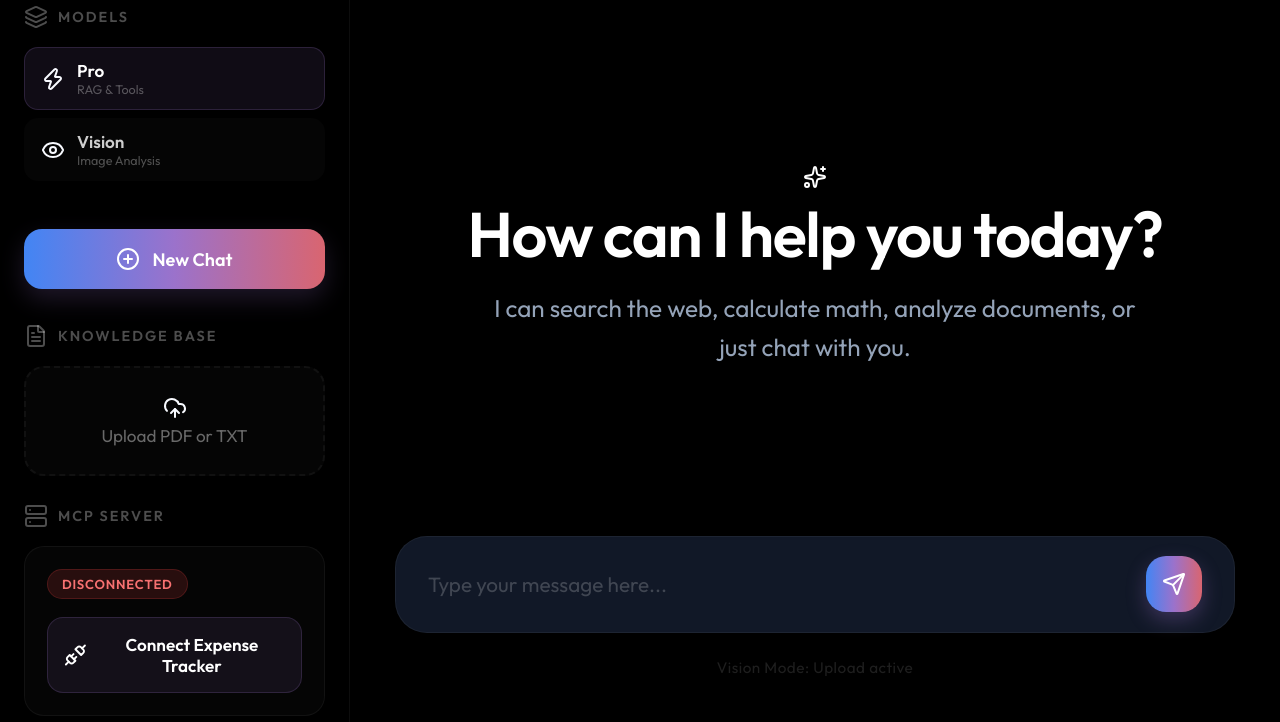
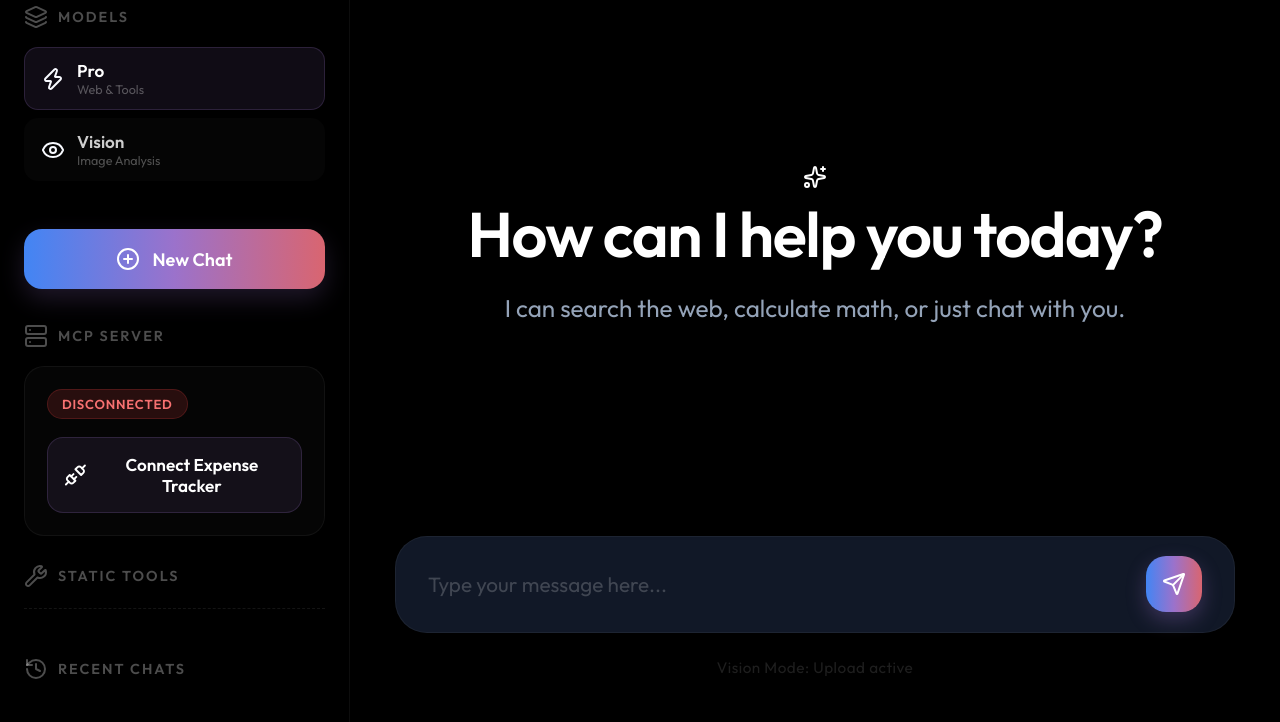
Before and after one commit to utk468/LLM_VLM_MODEL_CHATBOT_DATABASE, a FastAPI app: page / in a window 1280 px wide. Shown: the part 78-800 px from the top of the page. Run offline with FastAPI, Linux system fonts and the light colour scheme; data that the repository does not hold is empty.

Commit message:
Force tool usage and forbid AI boilerplate refusals remove knowledge base

```diff
--- a/backend/routing.py
+++ b/backend/routing.py
@@ -21,7 +21,7 @@ def route_query(state: ChatState) -> str:
     # Manual keyword routing for reliability
     urgent_tool_keywords = [
         "news", "today", "latest", "live", "weather", "calculator", "math",
-        "+", "-", "*", "/", "pdf", "document", "vision", "image", "pic"
+        "+", "-", "*", "/"
     ]
 
     if any(k in query for k in urgent_tool_keywords):
@@ -31,7 +31,7 @@ def route_query(state: ChatState) -> str:
     # LLM Decision for more complex cases
     prompt = f"""
     Decide if the user needs a TOOL or a DIRECT conversation.
-    Available Tools: Search (News/Live), Wikipedia (Facts/History), Calculator (Math), Document RAG.
+    Available Tools: Search (News/Live), Wikipedia (Facts/History), Calculator (Math).
 
     User Input: "{query}"
 
--- a/templates/index.html
+++ b/templates/index.html
@@ -28,7 +28,7 @@
                         <i data-lucide="zap"></i>
                         <div class="model-info">
                             <span class="model-name">Pro</span>
-                            <span class="model-desc">RAG & Tools</span>
+                            <span class="model-desc">Web & Tools</span>
                         </div>
                     </div>
                     <div class="model-item" id="model-vision">
@@ -45,21 +45,6 @@
                 <i data-lucide="plus-circle"></i> New Chat
             </button>
 
-            <div class="sidebar-section">
-                <h3><i data-lucide="file-text"></i> Knowledge Base</h3>
-                <div class="upload-area" id="upload-area">
-                    <input type="file" id="file-input" hidden accept=".pdf,.txt">
-                    <div class="upload-placeholder">
-                        <i data-lucide="upload-cloud"></i>
-                        <p>Upload PDF or TXT</p>
-                    </div>
-                    <div id="file-info" class="file-info hidden">
-                        <span id="filename"></span>
-                        <button id="remove-file"><i data-lucide="x"></i></button>
-                    </div>
-                </div>
-                <div id="upload-status"></div>
-            </div>
 
             <div class="sidebar-section">
                 <h3><i data-lucide="server"></i> MCP Server</h3>
@@ -108,7 +93,7 @@
                 <div class="welcome-message">
                     <i data-lucide="sparkles"></i>
                     <h1>How can I help you today?</h1>
-                    <p>I can search the web, calculate math, analyze documents, or just chat with you.</p>
+                    <p>I can search the web, calculate math, or just chat with you.</p>
                 </div>
             </div>
 
```
Also changed, not shown: backend/nodes.py (+7 -6 lines).
